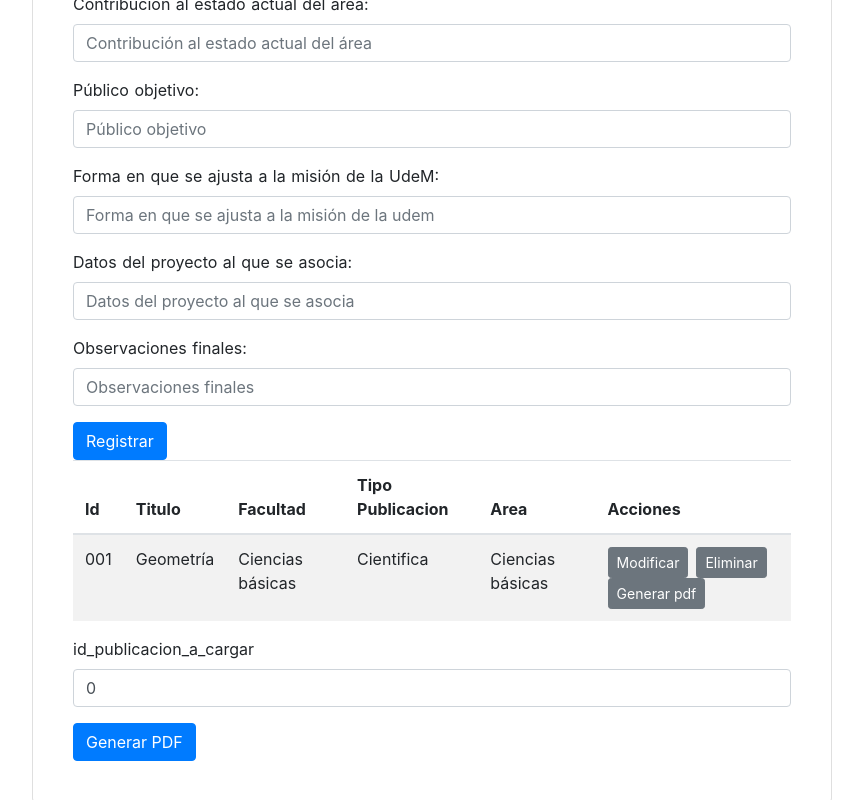
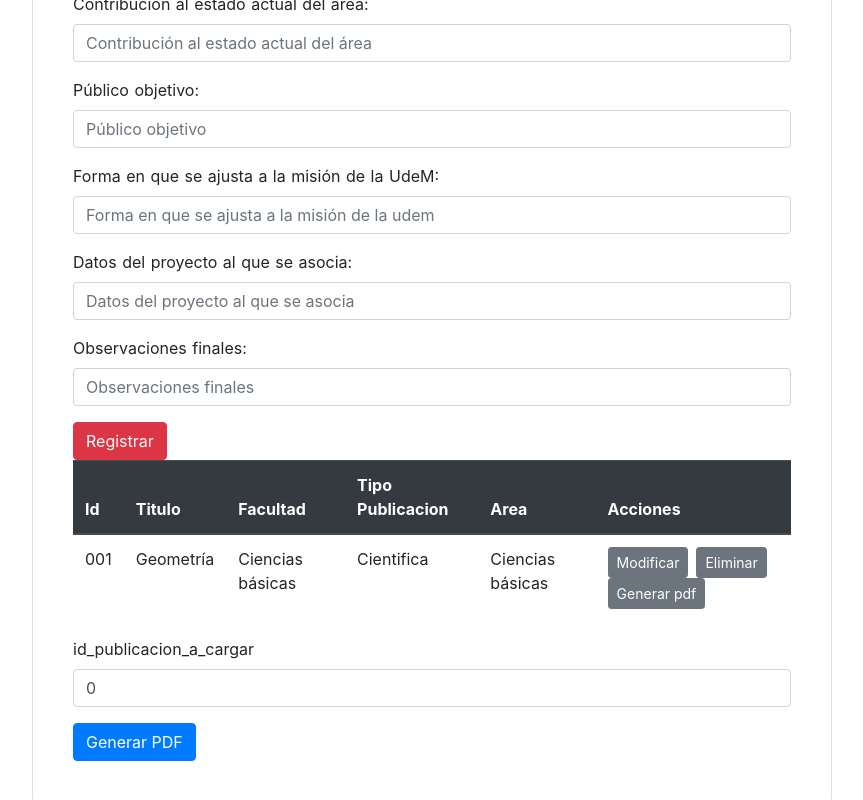
Before and after one commit to JsonVM/proyect, a Nuxt app in the folder gestion-publicacion/: page /info-publicacion in a window 1280 px wide. Shown: the part 864-1664 px from the top of the page, without its empty margins (53-916 px from the left). Built offline with nearby package versions, Linux system fonts and the light colour scheme; no server answers.

Commit message:
CRUD info-publicacion: eliminar

```diff
--- a/gestion-publicacion/assets/info-publicacion.js
+++ b/gestion-publicacion/assets/info-publicacion.js
@@ -155,13 +155,15 @@ export default {
     },
 
     //eliminar publicacion de la BD
-    eliminarPublicacion() {
-      let direccion = "http://localhost:3001/seguimiento-publicacion/" + this.id_eliminar;
-      console.log(this.id_eliminar)
+    eliminarPublicacion({item}) {
+      let i = item.id;
+      let direccion = "http://localhost:3001/info-publicacion/" + i;
       axios
-        .delete(direccion, this.id_eliminar)
+        .delete(direccion, i)
         .then((response) => {
-          console.log("Seguimiento eliminado");
+          console.log("publicacion eliminada correctamente");
+          alert("Publicacion eliminada correctamente");
+          this.cargar();
           console.log(response);
         })
         .catch((error) => {
--- a/gestion-publicacion/pages/info-publicacion.vue
+++ b/gestion-publicacion/pages/info-publicacion.vue
@@ -168,15 +168,15 @@
                   ></b-form-input>
                 </b-form-group>
 
-                <b-button type="submit" variant="primary" v-if="!enEdicion">Registrar</b-button>
-                <b-button @click="actualizarPublicacionBD()" variant="primary" v-else>Actualizar datos</b-button>
+                <b-button type="submit" variant="danger" v-if="!enEdicion">Registrar</b-button>
+                <b-button @click="actualizarPublicacionBD()" variant="danger" v-else>Actualizar datos</b-button>
               </b-form>
               <!--
               <b-card class="mt-3" header="Mostrar datos">
                 <pre class="m-0">{{ form }}</pre>
               </b-card>
               -->
-              <b-table striped hover :items="lista_publicaciones" :fields="fields">
+              <b-table responsive hover :items="lista_publicaciones" :fields="fields" head-variant="dark">
                 <template v-slot:cell(acciones)="row">
                   <b-button size="sm" @click="cargarPublicacionEditar(row)" class="mr-2">Modificar</b-button>
                   <b-button size="sm" @click="eliminarPublicacion(row)" class="mr-2">Eliminar</b-button>
```
